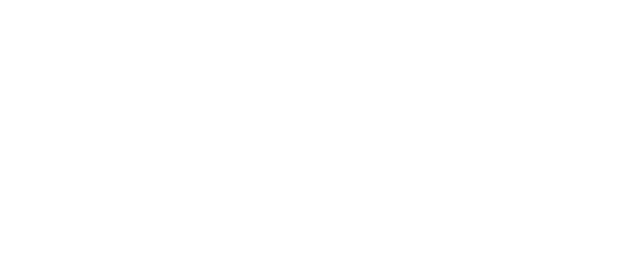
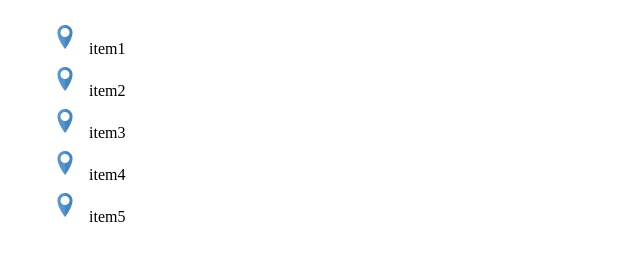
Before and after one commit to SamedKirbiyik/css-properties-study, a plain HTML site: page index.html in a window 1280 px wide. Shown: the whole page, without its empty margins (0-640 px from the left). Drawn offline with Linux system fonts and the light colour scheme.

Commit message:
add changes

```diff
--- a/index.html
+++ b/index.html
@@ -1,12 +1,44 @@
 <!DOCTYPE html>
 <html lang="en">
+
 <head>
     <meta charset="UTF-8">
     <meta http-equiv="X-UA-Compatible" content="IE=edge">
     <meta name="viewport" content="width=device-width, initial-scale=1.0">
     <title>Document</title>
+    <style>
+        .item {
+            /* list-style-type: none;
+            list-style-type: "\1F609";
+            list-style-position:inside ; */
+            /* list-style-image: url(./images/rocket.png); */
+            /* list-style-image: url("images/locaiton.png"); */
+            list-style: square inside url("images/locaiton.png");
+        }
+
+        .item2 {
+            list-style-type: "\1F565";
+        }
+
+        .item4 {
+            list-style-type: "\1F170";
+        }
+        /* li::before{
+            content: "\267B";
+            color: mediumorchid;
+            padding-right: 7px;
+        } */
+    </style>
 </head>
+
 <body>
+    <ul>
+        <li class="item item1">item1</li>
+        <li class="item item2">item2</li>
+        <li class="item item3">item3</li>
+        <li class="item item4">item4</li>
+        <li class="item item5">item5</li>
+    </ul>
+</body>
 
-</body>
 </html>
```
Also changed, not shown: images/locaiton.png (added), images/rocket.png (added).
